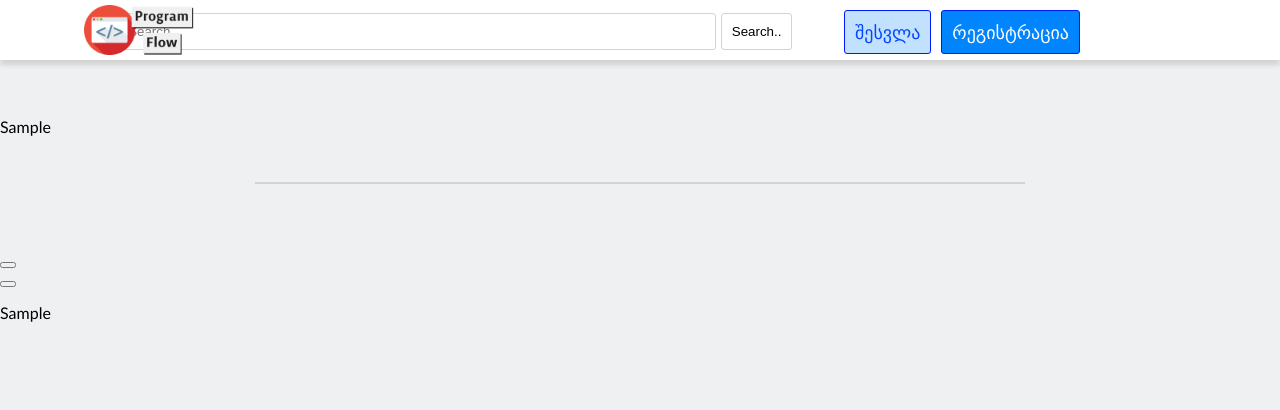
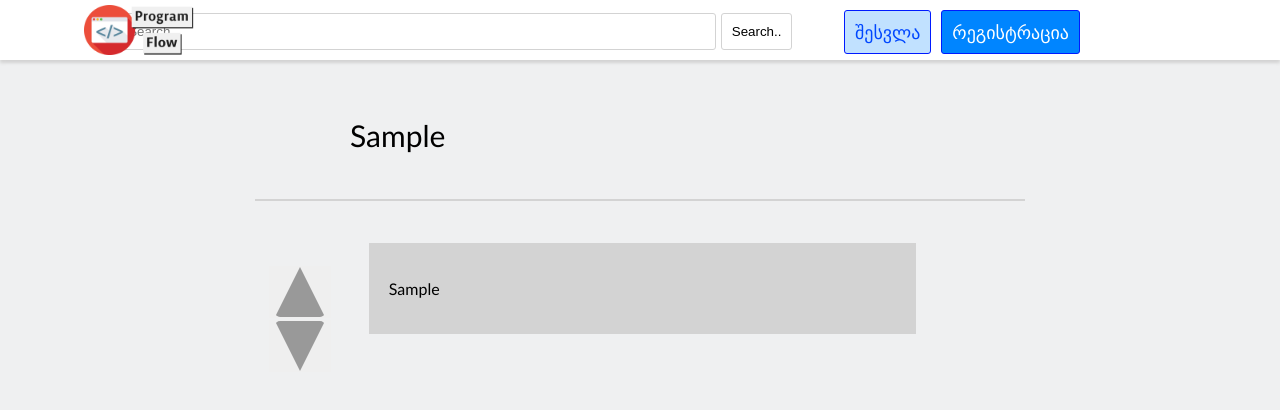
Before and after one commit to NikaKereselidze/ProgramFlow, a Flask app: page /posts/1 in a window 1280 px wide. Shown: the top 410 px of the page. Run offline with Flask 2, Linux system fonts and the light colour scheme; the visitor is signed in with stand-in values (Sample User, id 1); tables that the repository leaves empty hold one stand-in row (values such as "Sample post").

Commit message:
Add files via upload

```diff
--- a/static/style.css
+++ b/static/style.css
@@ -196,6 +196,72 @@ textarea {
     cursor: pointer;
 }
 
+.votesDiv {
+    margin-left: 21%;
+}
+
+.buttonVote {
+    border: 0px solid;
+    background-color: none;
+}
+
+.upvote {
+	width: 0;
+	height: 0;
+	border-left: 25px solid transparent;
+	border-right: 25px solid transparent;
+	border-bottom: 50px solid #999;
+    border-radius: 5px;
+}
+
+.upvote:hover {
+	border-left: 25px solid transparent;
+	border-right: 25px solid transparent;
+    border-bottom: 50px solid rgb(45, 143, 255);
+    cursor: pointer;
+}
+
+.downvote {
+	width: 0;
+	height: 0;
+	border-left: 25px solid transparent;
+	border-right: 25px solid transparent;
+	border-top: 50px solid #999;
+    border-radius: 5px;
+}
+
+.downvote:hover {
+	border-left: 25px solid transparent;
+	border-right: 25px solid transparent;
+    border-top: 50px solid rgb(255, 45, 70);
+    cursor: pointer;
+}
+
+.votes {
+    font-size: 50px;
+    margin-left: 16px;
+}
+
+.title {
+    margin-left: 350px;
+    margin-right: 270px;
+    font-size:30px;
+    max-width: 30em;
+    word-wrap: break-word;
+}
+
+.codeDiv {
+    background-color: lightgray;
+    padding: 20px;
+    margin-right: 36%;
+    margin-left: 100px;
+    margin-top: -13%;
+}
+
+.code {
+    max-width: 46em;
+    word-wrap: break-word;
+}
 
 .contactDiv {
     display: flex;
@@ -287,11 +353,6 @@ textarea {
     color: rgb(0,140,250)
 }
 
-.flash {
-    margin-left: 40%;
-    font-size: 22px;
-}
-
 .searchInput {
     border: lightgray 1px solid;
     border-radius: 3px;
@@ -380,7 +441,7 @@ ul {
     padding: 0;
     background-color: white;
     font-size:18px;
-    box-shadow: 0px 5px 5px 0px lightgray;
+    box-shadow: 0px 3px 3px 0px lightgray;
     text-align: center;
 }
 
```
